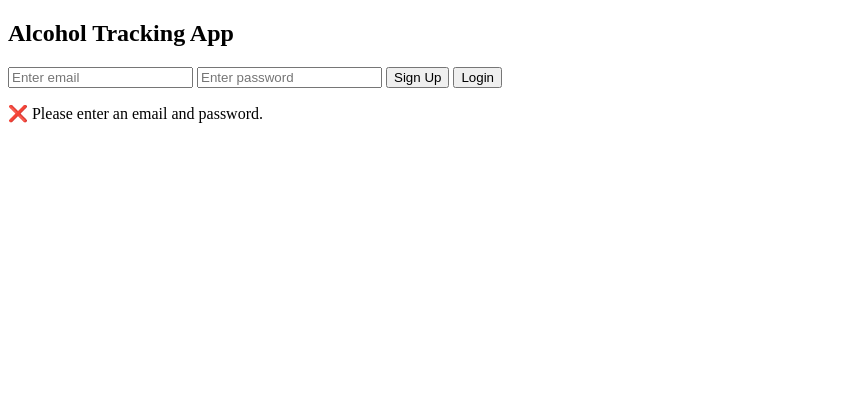
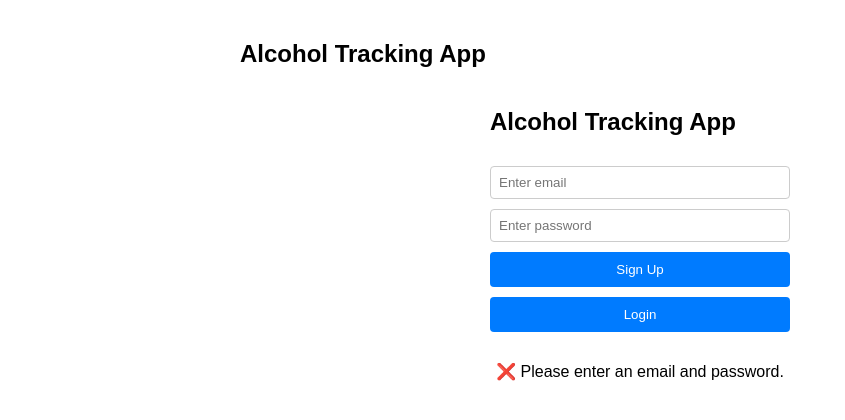
Before and after one commit to bduffaut/dApP, a website built with Vite: page frontend/index.html in a window 1280 px wide. Both pictures are taken after a click on the button "Sign Up". Shown: the whole page, without its empty margins (0-845 px from the left). Built offline with nearby package versions, Linux system fonts and the light colour scheme; some packages are replaced by stand-ins of ours; no server answers.

Commit message:
App now re-directs to homepage after login and added some css

```diff
--- a/frontend/app.js
+++ b/frontend/app.js
@@ -1,4 +1,11 @@
-import { auth, db, createUserWithEmailAndPassword, signInWithEmailAndPassword, setDoc, doc } from "./firebaseClient.js";
+import {
+  auth,
+  db,
+  createUserWithEmailAndPassword,
+  signInWithEmailAndPassword,
+  setDoc,
+  doc,
+} from "./firebaseClient.js";
 
 // Function to sign up a user
 async function signup() {
@@ -13,17 +20,22 @@ async function signup() {
 
   try {
     // Create user in Firebase Authentication
-        const userCredential = await createUserWithEmailAndPassword(auth, email, password);
+    const userCredential = await createUserWithEmailAndPassword(
+      auth,
+      email,
+      password
+    );
     const user = userCredential.user;
 
     // Store user in Firestore Database
     await setDoc(doc(db, "users", user.uid), {
       email: user.email,
-            createdAt: new Date()
+      createdAt: new Date(),
     });
 
     messageBox.innerText = `✅ Signed up as ${user.email}`;
     console.log("User signed up and stored in Firestore:", user);
+    window.location.href = "/home.html";
   } catch (error) {
     messageBox.innerText = `❌ Error: ${error.message}`;
     console.error("Signup Error:", error);
@@ -43,11 +55,16 @@ async function login() {
 
   try {
     // Log in user
-        const userCredential = await signInWithEmailAndPassword(auth, email, password);
+    const userCredential = await signInWithEmailAndPassword(
+      auth,
+      email,
+      password
+    );
     const user = userCredential.user;
 
     messageBox.innerText = `✅ Logged in as ${user.email}`;
     console.log("User logged in:", user);
+    window.location.href = "/home.html";
   } catch (error) {
     messageBox.innerText = `❌ Error: ${error.message}`;
     console.error("Login Error:", error);
--- a/frontend/index.html
+++ b/frontend/index.html
@@ -1,19 +1,21 @@
 <!DOCTYPE html>
 <html lang="en">
   <head>
-    <meta charset="UTF-8">
-    <meta name="viewport" content="width=device-width, initial-scale=1.0">
+    <meta charset="UTF-8" />
+    <meta name="viewport" content="width=device-width, initial-scale=1.0" />
     <title>Alcohol Tracking App - Login</title>
-    <link rel="stylesheet" href="styles.css">
+    <link rel="stylesheet" href="styles.css" />
   </head>
   <body>
     <h2>Alcohol Tracking App</h2>
 
     <div id="auth-container">
-        <input type="email" id="email" placeholder="Enter email">
-        <input type="password" id="password" placeholder="Enter password">
+      <h2>Alcohol Tracking App</h2>
+      <input type="email" id="email" placeholder="Enter email" />
+      <input type="password" id="password" placeholder="Enter password" />
       <button id="signup-btn">Sign Up</button>
       <button id="login-btn">Login</button>
+      <p id="message"></p>
     </div>
 
     <p id="message"></p>
--- a/frontend/styles.css
+++ b/frontend/styles.css
@@ -0,0 +1,38 @@
+body {
+  font-family: Arial, sans-serif;
+  max-width: 800px;
+  margin: 0 auto;
+  padding: 20px;
+}
+
+#auth-container {
+  display: flex;
+  flex-direction: column;
+  gap: 10px;
+  max-width: 300px;
+  margin: 20px auto;
+}
+
+input {
+  padding: 8px;
+  border: 1px solid #ccc;
+  border-radius: 4px;
+}
+
+button {
+  padding: 10px;
+  background-color: #007bff;
+  color: white;
+  border: none;
+  border-radius: 4px;
+  cursor: pointer;
+}
+
+button:hover {
+  background-color: #0056b3;
+}
+
+#message {
+  text-align: center;
+  margin-top: 20px;
+}
```
Also changed, not shown: frontend/home.html (added, +16 -0 lines), frontend/home.js (added, +22 -0 lines). Lines whose indentation alone changed are shown as unchanged.
